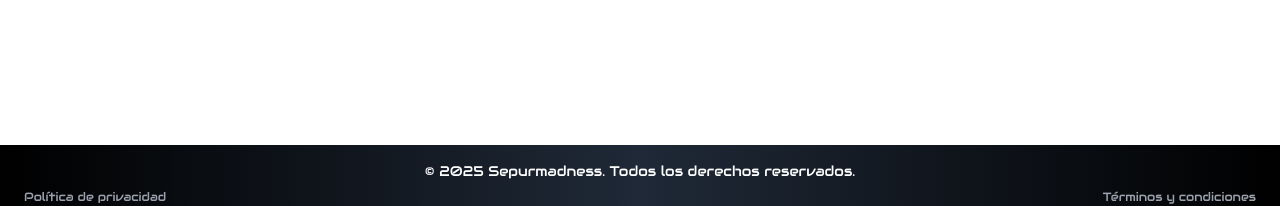
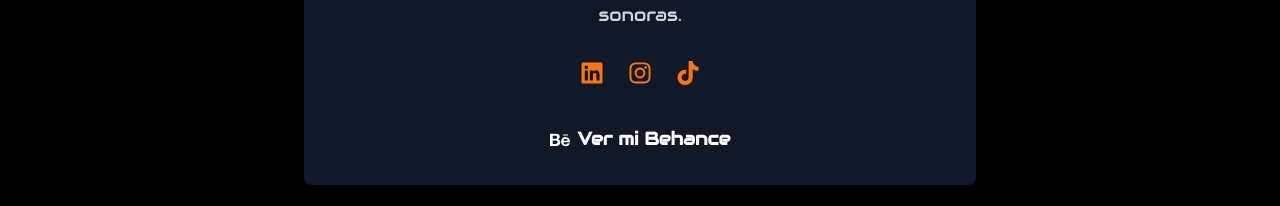
Before and after one commit to LuchoProgramer/SepurMadness, a Next.js app: page /perfiles/skullfact in a window 1280 px wide. Before the commit this address had no page. Shown: the part 655-861 px from the top of the page. Built offline with nearby package versions, Linux system fonts and the light colour scheme.

Commit message:
Herosection with video

```diff
--- a/src/app/perfiles/luchog/page.js
+++ b/src/app/perfiles/skullfact/page.js
@@ -33,16 +33,6 @@ const LuchoG = () => {
                         Mi pasión es transformar ideas en historias visuales y sonoras.
                     </p>
 
-                    {/* Enlace a Behance */}
-                    <div className="mt-10">
-                        <a
-                            href="https://luchogzmnsonido59e0.myportfolio.com/"
-                            className="text-black hover:text-naranja font-semibold text-lg"
-                        >
-                            <FaBehance className="text-2xl text-b" />
-                            <span>Ver mi Behance</span>
-                        </a>
-                    </div>
 
                     {/* Redes sociales */}
                     <div className="flex justify-center gap-6 mt-8">
@@ -50,7 +40,7 @@ const LuchoG = () => {
                             href="https://www.linkedin.com/in/luis-guzm%C3%A1n-83a31893/?utm_source=share&utm_campaign=share_via&utm_content=profile&utm_medium=ios_app"
                             target="_blank"
                             rel="noopener noreferrer"
-                            className="text-orange-500 hover:text-black text-2xl"
+                            className="text-naranja hover:text-white text-2xl"
                         >
                             <FaLinkedin />
                         </a>
@@ -58,26 +48,31 @@ const LuchoG = () => {
                             href="https://www.instagram.com/skull_fact/?igsh=MWk1NzRlcm5sNnR6OA%3D%3D&utm_source=qr"
                             target="_blank"
                             rel="noopener noreferrer"
-                            className="text-gray-300 hover:text-orange-500 text-2xl"
+                            className="text-naranja hover:text-white text-2xl"
                         >
                             <FaInstagram />
                         </a>
                         <a
-                            href="https://www.tiktok.com/@luchodev"
+                            href="https://www.tiktok.com/@skullfact?is_from_webapp=1&sender_device=pc"
                             target="_blank"
                             rel="noopener noreferrer"
-                            className="text-gray-300 hover:text-orange-500 text-2xl"
+                            className="text-naranja hover:text-white text-2xl"
                         >
                             <FaTiktok />
                         </a>
+                    </div>
+                    {/* Enlace a Behance */}
+                    <div className="mt-10">
                         <a
-                            href="https://x.com/i/flow/login?redirect_after_login=%2Fskullfact"
-                            target="_blank"
+                            href="https://luchogzmnsonido59e0.myportfolio.com/"
+                            className="text-white hover:text-naranja font-semibold text-lg"
                             rel="noopener noreferrer"
-                            className="text-gray-300 hover:text-orange-500 text-2xl"
+                            target="_blank"  // Esto abre el enlace en una nueva pestaña
                         >
-                            <FaXTwitter />
+                            <FaBehance className="inline mr-2 text-xl" />
+                            <span>Ver mi Behance</span>
                         </a>
+
                     </div>
                 </div>
             </div>
--- a/src/components/HeroSection.js
+++ b/src/components/HeroSection.js
@@ -1,17 +1,34 @@
-import Image from 'next/image';
+"use client";  // Asegúrate de poner esto al principio del archivo
+
+import { useEffect, useState } from 'react';
 
 const HeroSection = () => {
+    const [isLoaded, setIsLoaded] = useState(false);
+
+    useEffect(() => {
+        // Ocultar el título del navegador
+        document.title = "";
+
+        // Agregar un pequeño retraso para que el video se cargue adecuadamente
+        const timeout = setTimeout(() => setIsLoaded(true), 500);
+        return () => clearTimeout(timeout);
+    }, []);
+
     return (
         <section className="relative w-full h-screen bg-black">
-            {/* Imagen de fondo */}
+            {/* Video de fondo */}
             <div className="absolute inset-0 w-full h-full">
-                <Image
-                    src="https://res.cloudinary.com/dltfsttr7/image/upload/v1736044410/WhatsApp_Image_2025-01-04_at_21.28.00_bo2hjb.jpg"
-                    alt="Nosotros"
-                    layout="fill"
-                    objectFit="cover"
-                    className="opacity-60"
-                />
+                {isLoaded && (
+                    <iframe
+                        width="100%"
+                        height="100%"
+                        src="https://www.youtube.com/embed/kuG31ZEz6Qo?autoplay=1&mute=1&loop=1&playlist=kuG31ZEz6Qo&modestbranding=1&rel=0&showinfo=0&controls=0&fs=0"
+                        frameBorder="0"
+                        allow="autoplay; encrypted-media"
+                        allowFullScreen
+                        className="absolute inset-0 w-full h-full object-cover opacity-60"
+                    ></iframe>
+                )}
             </div>
 
             {/* Degradado para fusión con la siguiente sección */}
@@ -19,6 +36,7 @@ const HeroSection = () => {
 
             {/* Contenido de la sección */}
             <div className="absolute inset-0 flex items-center justify-center text-white z-10">
+                {/* Aquí puedes agregar texto o cualquier contenido adicional */}
             </div>
         </section>
     );
--- a/src/components/Perfiles.js
+++ b/src/components/Perfiles.js
@@ -31,7 +31,7 @@ const Perfiles = () => {
                         nombre="SkullFact"
                         descripcion="Innovador, estratega y experto en diseño de experiencias."
                         imagen="https://res.cloudinary.com/dbbukhtz5/image/upload/v1736893118/perfil_skullfact_ezsunu.jpg"
-                        ruta="/perfiles/luchog"
+                        ruta="/perfiles/skullfact"
                     />
                 </div>
             </div>
```
